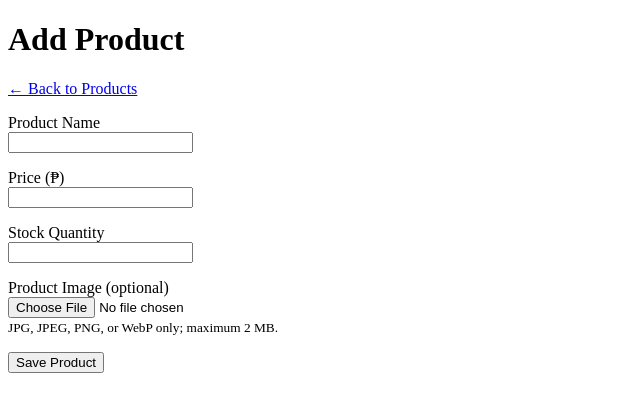
After one commit to jeypi360/webcraftr-pos, a CodeIgniter 4 app: the page made by app/Views/products/create.php in a window 1280 px wide. The commit adds this page. Shown: the top 412 px of the page, without its empty margins (0-640 px from the left). Run offline with PHP 8.4 and a stand-in for CodeIgniter, Linux system fonts and the light colour scheme; the template is opened without the code that fills it, so the values that code supplies are empty; some libraries are stand-ins or nearby versions.

Commit message:
Add product creation and image upload

```diff
--- a/app/Config/Routes.php
+++ b/app/Config/Routes.php
@@ -11,3 +11,5 @@ $routes->get('/login', 'Auth::login');
 $routes->post('/login', 'Auth::attempt');
 $routes->post('/logout', 'Auth::logout');
 $routes->get('/products', 'Products::index', ['filter' => 'auth']);
+$routes->get('/products/create', 'Products::create', ['filter' => 'auth']);
+$routes->post('/products', 'Products::store', ['filter' => 'auth']);
--- /dev/null
+++ b/app/Views/products/create.php
@@ -0,0 +1,76 @@
+<!DOCTYPE html>
+<html lang="en">
+<head>
+    <meta charset="UTF-8">
+    <meta name="viewport" content="width=device-width, initial-scale=1.0">
+    <title><?= esc($title) ?> | Clothing POS</title>
+</head>
+<body>
+    <h1>Add Product</h1>
+
+    <p><a href="/products">← Back to Products</a></p>
+
+    <?php if (session()->getFlashdata('errors')): ?>
+        <div style="color: #b00020;">
+            <ul>
+                <?php foreach (session()->getFlashdata('errors') as $error): ?>
+                    <li><?= esc($error) ?></li>
+                <?php endforeach; ?>
+            </ul>
+        </div>
+    <?php endif; ?>
+
+    <form action="/products" method="post" enctype="multipart/form-data">
+        <?= csrf_field() ?>
+
+        <p>
+            <label for="name">Product Name</label><br>
+            <input
+                type="text"
+                id="name"
+                name="name"
+                value="<?= esc(old('name')) ?>"
+                required
+            >
+        </p>
+
+        <p>
+            <label for="price">Price (₱)</label><br>
+            <input
+                type="number"
+                id="price"
+                name="price"
+                value="<?= esc(old('price')) ?>"
+                step="0.01"
+                min="0"
+                required
+            >
+        </p>
+
+        <p>
+            <label for="stock_quantity">Stock Quantity</label><br>
+            <input
+                type="number"
+                id="stock_quantity"
+                name="stock_quantity"
+                value="<?= esc(old('stock_quantity')) ?>"
+                min="0"
+                required
+            >
+        </p>
+
+        <p>
+            <label for="image">Product Image (optional)</label><br>
+            <input
+                type="file"
+                id="image"
+                name="image"
+                accept=".jpg,.jpeg,.png,.webp"
+            ><br>
+            <small>JPG, JPEG, PNG, or WebP only; maximum 2 MB.</small>
+        </p>
+
+        <button type="submit">Save Product</button>
+    </form>
+</body>
+</html>
```
Also changed, not shown: app/Controllers/Products.php (+50 -0 lines), app/Views/products/index.php (+22 -0 lines), public/uploads/products/1789724876_32efc2a74c2e87ed6521.jpg (added).
